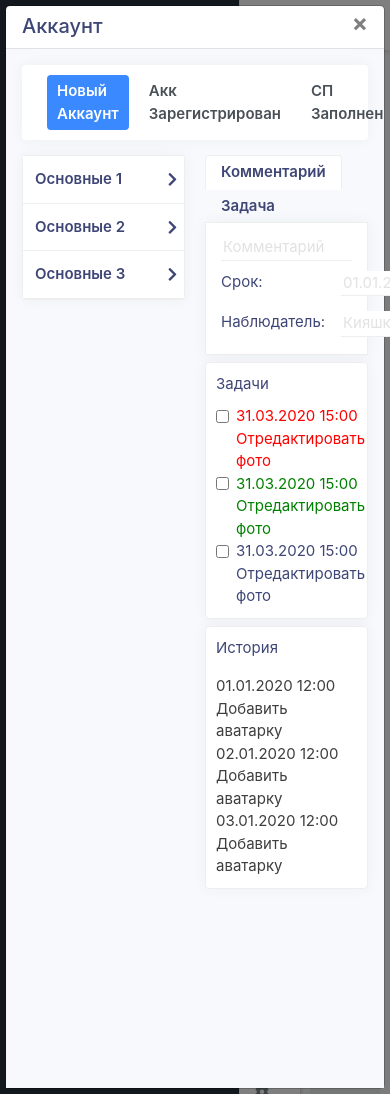
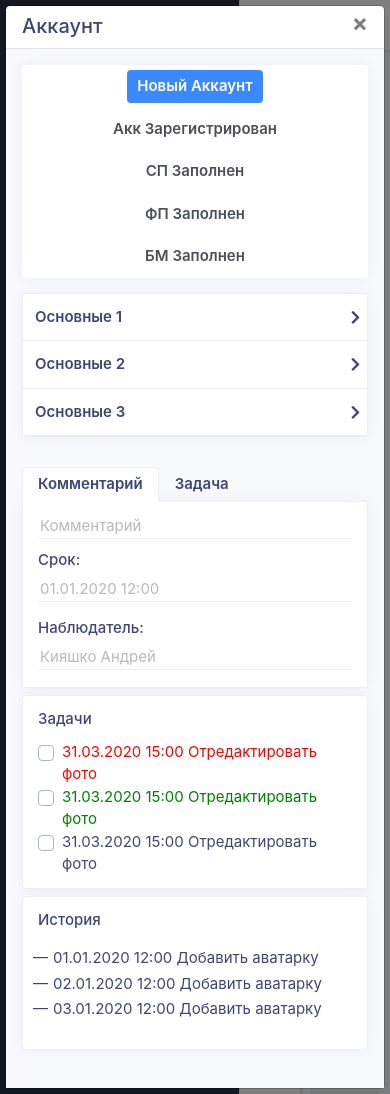
Before and after one commit to alex-klimchik/FB-Modul, a PHP site: page /accounts.php in a window 390 px wide, after a click that opens the changed part. Run offline with PHP 8.4, Linux system fonts and the light colour scheme; some libraries are stand-ins or nearby versions.

Commit message:
adaptive for Accounts, Settings,Hold and Container pages

```diff
--- a/accounts.php
+++ b/accounts.php
@@ -81,7 +81,7 @@
                     <div class="modal_account-collapse" id="accordion">
 
                         <div class="item-collapse">
-                            <div data-toggle="collapse" data-target="#collapseOne" aria-expanded="false">
+                            <div data-toggle="collapse" data-target="#collapseOne" aria-expanded="false" aria-controls="collapseOne">
                                 <span>Основные 1</span>
                                 <i class="fas fa-chevron-right"></i>
                             </div>
@@ -91,7 +91,7 @@
                                         <li class="box-title">Интерес 1</li>
                                         <li class="box-theme">Доберманы</li>
                                         <li>www.website.com </li>
-                                        <li>www.domain.website.com</li>
+                                        <li>www.website.com</li>
                                         <li>www.website.com</li>
                                         <li>www.website.com</li>
                                     </ul>
@@ -171,21 +171,35 @@
                             </div>
                         </div>
                         <div class="item-collapse">
-                            <div data-toggle="collapse" data-target="#collapseTwo" aria-expanded="false">
+                            <div data-toggle="collapse" data-target="#collapseTwo" aria-expanded="false" aria-controls="collapseTwo">
                                 <span>Основные 2</span>
                                 <i class="fas fa-chevron-right"></i>
                             </div>
                             <div id="collapseTwo" data-parent="#accordion" class="collapse item-collapse_container">
-                                Test 2
+                                <ul class="item-collapse_box">
+                                    <li class="box-title">Интерес 1</li>
+                                    <li class="box-theme">Доберманы</li>
+                                    <li>www.website.com </li>
+                                    <li>www.website.com</li>
+                                    <li>www.website.com</li>
+                                    <li>www.website.com</li>
+                                </ul>
                             </div>
                         </div>
                         <div class="item-collapse">
-                            <div data-toggle="collapse" data-target="#collapseTree" aria-expanded="false">
+                            <div data-toggle="collapse" data-target="#collapseTree" aria-expanded="false" aria-controls="collapseTree">
                                 <span>Основные 3</span>
                                 <i class="fas fa-chevron-right"></i>
                             </div>
                             <div id="collapseTree" data-parent="#accordion" class="collapse item-collapse_container">
-                                Test 3
+                                <ul class="item-collapse_box">
+                                    <li class="box-title">Интерес 1</li>
+                                    <li class="box-theme">Доберманы</li>
+                                    <li>www.website.com </li>
+                                    <li>www.website.com</li>
+                                    <li>www.website.com</li>
+                                    <li>www.website.com</li>
+                                </ul>
                             </div>
                         </div>
                     </div>
@@ -229,33 +243,29 @@
 
                         <div class="content-tasks">
                             <p>Задачи</p>
-                            <div class="form-check">
-                                <input class="form-check-input" type="checkbox" value="" id="checkOne">
-                                <label class="form-check-label task-red" for="checkOne">
-                                    31.03.2020 15:00 Отредактировать фото
-                                </label>
+
+                            <div class="custom-control custom-checkbox ">
+                                <input type="checkbox" class="custom-control-input" id="checkboxId1">
+                                <label class="custom-control-label task-red" for="checkboxId1">31.03.2020 15:00 Отредактировать фото</label>
                             </div>
-                            <div class="form-check">
-                                <input class="form-check-input" type="checkbox" value="" id="checkTwo">
-                                <label class="form-check-label task-green" for="checkTwo">
-                                    31.03.2020 15:00 Отредактировать фото
-                                </label>
+                            <div class="custom-control custom-checkbox ">
+                                <input type="checkbox" class="custom-control-input" id="checkboxId2">
+                                <label class="custom-control-label task-green" for="checkboxId2">31.03.2020 15:00 Отредактировать фото</label>
                             </div>
-                            <div class="form-check">
-                                <input class="form-check-input" type="checkbox" value="" id="checkThree">
-                                <label class="form-check-label" for="checkThree">
-                                    31.03.2020 15:00 Отредактировать фото
-                                </label>
+                            <div class="custom-control custom-checkbox ">
+                                <input type="checkbox" class="custom-control-input" id="checkboxId3">
+                                <label class="custom-control-label" for="checkboxId3">31.03.2020 15:00 Отредактировать фото</label>
                             </div>
+
                         </div>
 
                         <div class="content-history">
                             <p>История</p>
-                            <div>
-                                <p>01.01.2020 12:00 Добавить аватарку</p>
-                                <p>02.01.2020 12:00 Добавить аватарку</p>
-                                <p>03.01.2020 12:00 Добавить аватарку</p>
-                            </div>
+                            <ul>
+                                <li>01.01.2020 12:00 Добавить аватарку</li>
+                                <li>02.01.2020 12:00 Добавить аватарку</li>
+                                <li>03.01.2020 12:00 Добавить аватарку</li>
+                            </ul>
                         </div>
 
                     </div>
@@ -1097,9 +1107,9 @@
             </main>
         </div>
     </div>
-    <script>
 
-    </script>
+
+<script type="text/javascript" src="https://cdn.jsdelivr.net/npm/js-cookie@beta/dist/js.cookie.min.js"></script>
 
     <script src="js/script.js"></script>
     <script src="js/accounts.js"></script>
--- a/css/accounts.css
+++ b/css/accounts.css
@@ -1,5 +1,9 @@
 button.close:focus {
     outline: none;
+}
+
+main {
+    padding: 70px 0 0;
 }
 
 .additions {
@@ -18,7 +22,6 @@ button.close:focus {
     font-size: 14px;
 }
 
-
 /* Selects */
 
 .additions-choice .dropdown-toggle {
@@ -30,20 +33,15 @@ button.close:focus {
     padding-top: 3px;
 }
 
-.additions-choice .dropdown-toggle,
-.additions-choice .dropdown-toggle:focus,
-.additions-choice .dropdown-toggle:active {
+.additions-choice .dropdown-toggle, .additions-choice .dropdown-toggle:focus, .additions-choice .dropdown-toggle:active {
     outline: none!important;
 }
 
-.dropdown-menu.show~.additions-choice .dropdown-toggle,
-.additions-choice .dropdown-toggle:focus,
-.additions-choice .dropdown-toggle:active {
+.dropdown-menu.show~.additions-choice .dropdown-toggle, .additions-choice .dropdown-toggle:focus, .additions-choice .dropdown-toggle:active {
     box-shadow: 0 0 0 0.2rem rgba(216, 217, 219, .5)!important;
 }
 
-.additions-choice .dropdown-item:focus,
-.additions-choice .dropdown-item:hover {
+.additions-choice .dropdown-item:focus, .additions-choice .dropdown-item:hover {
     background-color: #f4f8ff96;
 }
 
@@ -55,8 +53,7 @@ button.close:focus {
     border: 1px solid #d3d9df;
 }
 
-.additions-choice .dropdown-item.active,
-.additions-choice .dropdown-item:active {
+.additions-choice .dropdown-item.active, .additions-choice .dropdown-item:active {
     background-color: #deebff;
     color: #333;
 }
@@ -64,7 +61,6 @@ button.close:focus {
 .additions-choice select:not(:nth-child(1)) {
     margin-left: 20px;
 }
-
 
 /* End Selects */
 
@@ -102,7 +98,7 @@ button.close:focus {
 
 .main-content_table {
     border-radius: 3px;
-    height: calc(100vh - 113px);
+    height: calc(100vh - 130px);
     overflow: auto;
     margin-left: 10px;
     margin-right: 10px;
@@ -110,7 +106,7 @@ button.close:focus {
 }
 
 .board-main {
-    height: calc(100vh - 160px);
+    height: calc(100vh - 176px);
     overflow: auto;
 }
 
@@ -261,41 +257,35 @@ button.close:focus {
     height: 5px;
 }
 
-.main-content_table::-webkit-scrollbar-button,
-.board-main::-webkit-scrollbar-button {
+.main-content_table::-webkit-scrollbar-button, .board-main::-webkit-scrollbar-button {
     background-color: transparent;
     width: 0;
     height: 0;
     opacity: 0;
 }
 
-.main-content_table::-webkit-scrollbar-track,
-.board-main::-webkit-scrollbar-track {
+.main-content_table::-webkit-scrollbar-track, .board-main::-webkit-scrollbar-track {
     background-color: transparent;
     opacity: 0;
 }
 
-.main-content_table::-webkit-scrollbar-track-piece,
-.board-main::-webkit-scrollbar-track-piece {
+.main-content_table::-webkit-scrollbar-track-piece, .board-main::-webkit-scrollbar-track-piece {
     background-color: transparent;
     opacity: 0;
 }
 
-.main-content_table::-webkit-scrollbar-thumb,
-.board-main::-webkit-scrollbar-thumb {
+.main-content_table::-webkit-scrollbar-thumb, .board-main::-webkit-scrollbar-thumb {
     border-radius: 7px;
     box-shadow: rgb(255, 255, 255) 0px 0px 1px;
     background-color: rgba(0, 0, 0, 0.5);
 }
 
-.main-content_table::-webkit-scrollbar-corner,
-.board-main::-webkit-scrollbar-corner {
+.main-content_table::-webkit-scrollbar-corner, .board-main::-webkit-scrollbar-corner {
     background-color: transparent;
     opacity: 0;
 }
 
-.main-content_table::-webkit-resizer,
-.board-main::-webkit-resizer {
+.main-content_table::-webkit-resizer, .board-main::-webkit-resizer {
     background-color: transparent;
     opacity: 0;
 }
@@ -379,8 +369,7 @@ button.close:focus {
     border-radius: 4px;
 }
 
-.modal_account-collapse,
-.modal_account-content {
+.modal_account-collapse, .modal_account-content {
     width: calc(50% - 10px);
     margin: 15px 0;
 }
@@ -396,23 +385,42 @@ button.close:focus {
     border: 1px solid #eee;
     border-radius: .25rem;
     margin-bottom: 7px;
-    padding: 10px;
+    padding: 12px 15px;
 }
 
-.modal_account-content .content-history>div {
-    color: #3e3e3e;
+.modal_account-content .content-history>ul {
+    color: #3e4676;
+    padding-left: 0;
+    list-style: none;
 }
 
-.modal_account-content .content-history>div p {
+.modal_account-content .content-history>p {
+    font-weight: 500;
+}
+
+.modal_account-content .content-history>ul li {
+    margin-bottom: 3px;
+}
+
+.modal_account-content .content-history>ul li:before {
+    content: "—";
+    position: relative;
+    left: -5px;
+}
+
+/* .modal_account-content .content-history>ul li {
     margin-bottom: 0;
-}
+} */
 
 .modal_account-content .content-tasks p {
     margin-bottom: 10px;
 }
 
-.modal_account-content .content-tasks label,
-.modal_account-content .content-tasks input {
+.modal_account-content .content-tasks>p {
+    font-weight: 500;
+}
+
+.modal_account-content .content-tasks label, .modal_account-content .content-tasks input {
     cursor: pointer;
 }
 
@@ -459,13 +467,17 @@ button.close:focus {
     justify-content: space-between;
 }
 
+.modal_account-content .content-tabs .tab-content .tab-pane>div span {
+    font-weight: 500;
+}
+
 .modal_account-content .content-tabs .tab-content .tab-pane>div input {
     width: 200px;
     margin-left: 5px;
 }
 
 .modal_account-content .content-tabs .tab-content input::placeholder {
-    color: rgb(226, 226, 226);
+    color: rgb(185, 185, 185);
 }
 
 .modal_account-content .content-tabs .nav-tabs .nav-link {
@@ -516,12 +528,11 @@ button.close:focus {
 }
 
 .modal_account-collapse .item-collapse .item-collapse_container {
-    padding: 12px;
+    padding: 0 12px;
 }
 
 .modal_account-collapse .item-collapse .item-collapse_container>div {
     display: flex;
-    justify-content: space-evenly;
     flex-wrap: wrap;
 }
 
@@ -530,8 +541,8 @@ button.close:focus {
     list-style: none;
     width: max-content;
     border: 1px solid #eee;
-    margin-left: 5px;
-    margin-right: 5px;
+    width: 31%;
+    margin: 10px 1%;
 }
 
 .modal_account-collapse .item-collapse_box li {
@@ -542,3 +553,106 @@ button.close:focus {
 .modal_account-collapse .item-collapse_box li:last-child {
     border-bottom: unset;
 }
+
+@media (max-width: 1070px) {
+    .modal_account-collapse .item-collapse_box {
+        width: 48%;
+    }
+    .modal_account-stage span {
+        text-align: center;
+    }
+}
+
+@media (max-width: 1000px) {
+    .main-content_table {
+        height: initial;
+        overflow-x: auto;
+    }
+    .board-main {
+        height: initial;
+    }
+}
+
+@media (max-width: 800px) {
+    .bootstrap-select {
+        width: 190px !important;
+    }
+}
+
+@media (max-width: 767px) {
+    .modal_account-collapse .item-collapse_box {
+        width: 31%;
+    }
+    .modal_account-collapse, .modal_account-content {
+        width: 100%;
+        margin-right: 0;
+        margin-left: 0;
+    }
+    .additions {
+        height: unset;
+    }
+    .additions-choice {
+        flex-wrap: wrap;
+        align-items: center;
+        justify-content: space-between;
+        padding-top: 5px;
+        padding-bottom: 5px;
+        width: 400px;
+    }
+    .additions .bootstrap-select, .additions-choice .datepicker {
+        margin-top: 2px;
+        margin-bottom: 2px;
+        margin-right: 5px !important;
+        width: 190px!important;
+    }
+}
+
+@media (max-width: 650px) {
+    .modal-new_account .modal_account-stage {
+        flex-wrap: wrap;
+        justify-content: space-evenly;
+    }
+}
+
+@media (max-width: 630px) {
+    .modal_account-collapse .item-collapse_box {
+        width: 48%;
+    }
+}
+
+@media (max-width: 530px) {
+    .additions-choice {
+        width: unset;
+        flex-direction: column;
+        display: flex;
+    }
+}
+
+@media (max-width: 480px) {}
+
+@media (max-width: 440px) {
+    .modal_account-collapse .item-collapse_box {
+        width: 100%;
+        margin-right: 0;
+        margin-left: 0;
+    }
+    .modal-new_account .modal_account-stage {
+        flex-direction: column;
+        align-items: center;
+    }
+    .modal_account-stage span {
+        margin: 5px;
+    }
+}
+
+@media (max-width: 420px) {
+    .modal_account-content .content-tabs .tab-content .tab-pane>div {
+        width: 100%;
+        flex-direction: column;
+    }
+    .modal_account-content .content-tabs .tab-content .tab-pane>div input {
+        width: 100%;
+        margin-left: 0;
+        margin-top: 5px;
+    }
+}
--- a/index.php
+++ b/index.php
@@ -45,6 +45,8 @@
 
         </div>
     </div>
+
+    <script type="text/javascript" src="https://cdn.jsdelivr.net/npm/js-cookie@beta/dist/js.cookie.min.js"></script>
     <script src="js/script.js"></script>
 </body>
 
```
Also changed, not shown: css/container.css (+13 -0 lines), css/hold.css (+45 -2 lines), css/settings.css (+23 -16 lines), hold.php (+10 -11 lines), js/script.js (+60 -5 lines).
